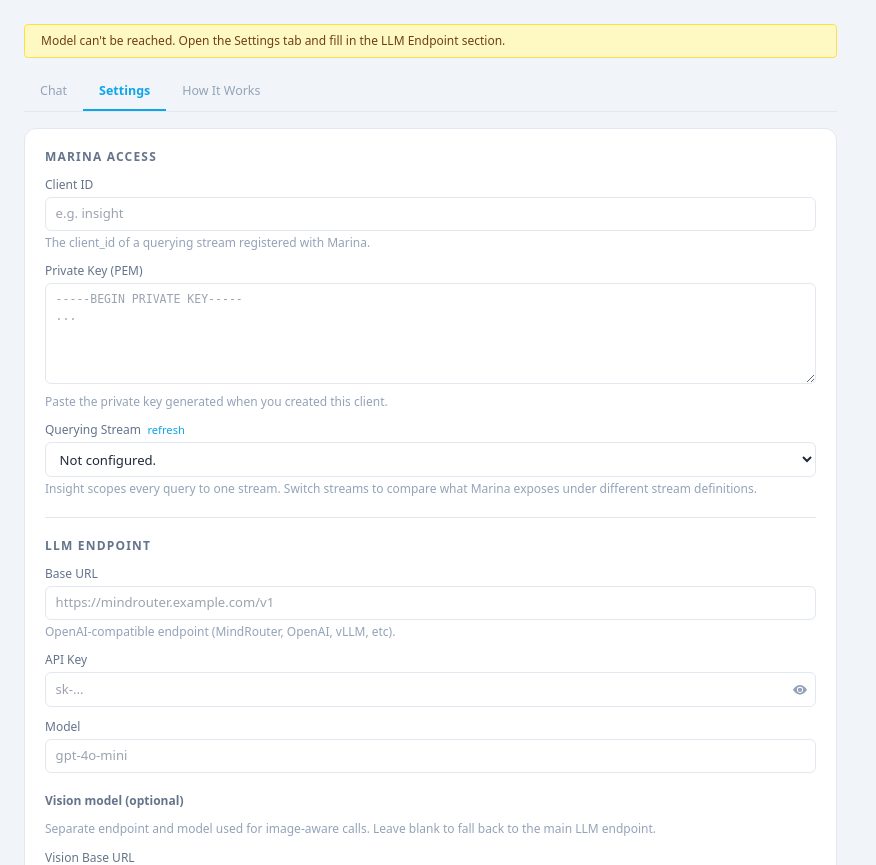
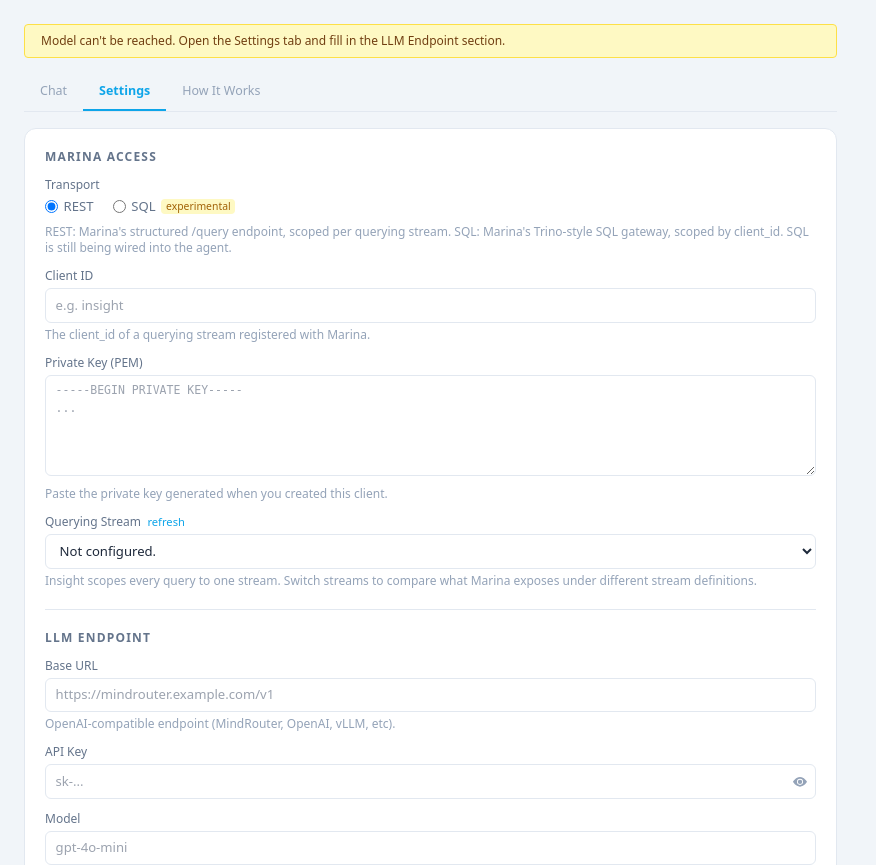
Before and after one commit to AI4RA/lakehouse-insight, a FastAPI app: page / in a window 1280 px wide. Shown: the part 45-910 px from the top of the page, without its empty margins (0-876 px from the left). Run offline with FastAPI, Linux system fonts and the light colour scheme; some libraries are stand-ins or nearby versions.

Commit message:
SQL transport slice 1: Settings selector + storage plumbing
Adds a "Transport: REST / SQL" radio in the Marina Access section of
Settings. The choice is persisted in the credentials file as a new
`transport` field (default "rest" for files written before this change).
When SQL is selected the "Querying Stream" dropdown hides, since the SQL
gateway is client_id-scoped via lakehouse."client_{id}" schemas rather than
per-stream.

What this slice does NOT do yet:

- The /chat endpoint refuses requests when transport=sql with a clear
  message pointing the user back to REST. Slices 2-4 add the actual SQL
  client, schema discovery, and the run_sql tool that replaces query_table
  inside the agent.
- /tables returns an empty payload in SQL mode (its REST /query/schema
  source is stream-scoped); slice 3 introduces SQL schema discovery via
  SHOW TABLES / DESCRIBE against the SQL endpoint.

is_configured() is now transport-aware: SQL mode only requires client_id
and a private key (no stream).

Refs #13

Co-Authored-By: Claude Opus 4.7 (1M context) <noreply@anthropic.com>

```diff
--- a/insight/credentials.py
+++ b/insight/credentials.py
@@ -9,20 +9,27 @@ CREDENTIALS_FILE = os.environ.get(
 )
 
 
-def read() -> tuple[str, str, str]:
-    """Return (client_id, private_key_pem, stream_name). Any may be empty if not configured."""
+def read() -> tuple[str, str, str, str]:
+    """Return (client_id, private_key_pem, stream_name, transport).
+
+    `transport` is "rest" or "sql"; defaults to "rest" for files written
+    before the transport selector existed. Any field may be empty if not
+    configured.
+    """
     try:
         data = json.loads(Path(CREDENTIALS_FILE).read_text())
         return (
             data.get("client_id", ""),
             data.get("private_key", ""),
             data.get("stream_name", ""),
+            data.get("transport", "rest"),
         )
     except Exception:
-        return "", "", ""
+        return "", "", "", "rest"
 
 
-def write(client_id: str, private_key_pem: str, stream_name: str = "") -> None:
+def write(client_id: str, private_key_pem: str, stream_name: str = "",
+          transport: str = "rest") -> None:
     """Persist credentials to disk with mode 0600."""
     path = Path(CREDENTIALS_FILE)
     path.parent.mkdir(parents=True, exist_ok=True)
@@ -30,5 +37,6 @@ def write(client_id: str, private_key_pem: str, stream_name: str = "") -> None:
         "client_id": client_id,
         "private_key": private_key_pem,
         "stream_name": stream_name,
+        "transport": transport,
     }))
     path.chmod(0o600)
--- a/insight/routes.py
+++ b/insight/routes.py
@@ -31,9 +31,14 @@ def register(app: FastAPI, templates: Jinja2Templates) -> None:
 
     @app.get("/", response_class=HTMLResponse, summary="Insight: AI-powered data exploration")
     async def insight_page(request: Request):
-        saved_client_id, saved_key, saved_stream = _credentials.read()
+        saved_client_id, saved_key, saved_stream, saved_transport = _credentials.read()
         llm_cfg = _llm_config.read()
-        marina_configured = bool(saved_client_id and saved_key and saved_stream)
+        # SQL transport scopes by client_id (no stream concept), so stream_name
+        # is only required when transport is REST.
+        if saved_transport == "sql":
+            marina_configured = bool(saved_client_id and saved_key)
+        else:
+            marina_configured = bool(saved_client_id and saved_key and saved_stream)
         llm_configured = bool(
             llm_cfg.get("base_url", "").strip() and llm_cfg.get("model", "").strip()
         )
@@ -43,6 +48,7 @@ def register(app: FastAPI, templates: Jinja2Templates) -> None:
             {
                 "saved_client_id": saved_client_id,
                 "saved_stream": saved_stream,
+                "saved_transport": saved_transport,
                 "is_configured": marina_configured,
                 "llm_configured": llm_configured,
                 "llm_base_url": llm_cfg.get("base_url", ""),
@@ -83,7 +89,7 @@ def register(app: FastAPI, templates: Jinja2Templates) -> None:
 
     @app.get("/streams", summary="List querying streams visible to the saved credentials")
     async def insight_list_streams():
-        client_id, private_key_pem, _ = _credentials.read()
+        client_id, private_key_pem, _, _ = _credentials.read()
         if not client_id or not private_key_pem:
             return JSONResponse({"error": "Not configured."}, status_code=400)
         try:
@@ -103,7 +109,7 @@ def register(app: FastAPI, templates: Jinja2Templates) -> None:
         # whatever is saved when a field is left blank, so partial
         # edits (just rotating the key, just changing the client_id)
         # still work.
-        saved_id, saved_key, _ = _credentials.read()
+        saved_id, saved_key, _, _ = _credentials.read()
         eff_id = (client_id or "").strip() or saved_id
         eff_key = (private_key or "").strip() or saved_key
         if not eff_id or not eff_key:
@@ -116,7 +122,11 @@ def register(app: FastAPI, templates: Jinja2Templates) -> None:
 
     @app.get("/tables", summary="List tables and files visible to the configured stream")
     async def insight_tables():
-        client_id, private_key_pem, stream_name = _credentials.read()
+        client_id, private_key_pem, stream_name, transport = _credentials.read()
+        if transport == "sql":
+            # /tables hits Marina's REST /query/schema, which is stream-scoped.
+            # SQL transport's schema discovery (slice 3) will go elsewhere.
+            return JSONResponse({"tables": [], "files": []})
         if not client_id or not private_key_pem or not stream_name:
             return JSONResponse({"error": "Not configured."}, status_code=400)
         try:
@@ -127,22 +137,24 @@ def register(app: FastAPI, templates: Jinja2Templates) -> None:
         except Exception as e:
             return JSONResponse({"error": str(e)}, status_code=500)
 
-    @app.post("/config", summary="Save client_id, private key, and stream (partial)")
+    @app.post("/config", summary="Save client_id, private key, stream, and transport (partial)")
     async def insight_config(
         client_id: str = Form(""),
         private_key: str = Form(""),
         stream_name: str = Form(""),
+        transport: str = Form(""),
     ):
-        existing_id, existing_key, existing_stream = _credentials.read()
+        existing_id, existing_key, existing_stream, existing_transport = _credentials.read()
         merged_id = client_id.strip() or existing_id
         merged_key = private_key.strip() or existing_key
         merged_stream = stream_name.strip() or existing_stream
-        _credentials.write(merged_id, merged_key, merged_stream)
+        merged_transport = transport.strip() if transport.strip() in ("rest", "sql") else existing_transport
+        _credentials.write(merged_id, merged_key, merged_stream, merged_transport)
         return JSONResponse({"ok": True})
 
     @app.get("/preview/{file_hash}", summary="Proxy a file from Marina for preview rendering")
     async def insight_preview(file_hash: str):
-        client_id, private_key_pem, stream_name = _credentials.read()
+        client_id, private_key_pem, stream_name, _ = _credentials.read()
         if not client_id or not private_key_pem or not stream_name:
             return JSONResponse({"error": "Not configured."}, status_code=400)
         try:
@@ -159,7 +171,17 @@ def register(app: FastAPI, templates: Jinja2Templates) -> None:
         files: str = Form(None),
         history: str = Form(None),
     ):
-        client_id, private_key_pem, stream_name = _credentials.read()
+        client_id, private_key_pem, stream_name, transport = _credentials.read()
+        if transport == "sql":
+            # Slice 4 of the SQL-transport rollout will wire the run_sql tool
+            # into the agent; until then SQL mode is config-only and chat is
+            # gated with a clear message rather than a confusing failure.
+            logger.warning("insight/chat 400: SQL transport selected but not yet wired up")
+            return JSONResponse(
+                {"error": "SQL transport is selected in Settings but the agent isn't wired up to it yet. "
+                          "Switch transport back to REST to chat."},
+                status_code=400,
+            )
         if not client_id or not private_key_pem or not stream_name:
             logger.warning("insight/chat 400: insight credentials not configured")
             return JSONResponse({"error": "Insight not configured."}, status_code=400)
--- a/insight/templates/insight.html
+++ b/insight/templates/insight.html
@@ -70,6 +70,27 @@
           <h3 class="text-xs font-semibold uppercase tracking-widest text-slate-500 mb-3">Marina Access</h3>
           <div class="flex flex-col gap-3">
             <div>
+              <label class="text-xs text-slate-500 font-medium block mb-1">Transport</label>
+              <div style="display:flex;gap:1.2rem">
+                <label style="font-size:0.82rem;display:flex;align-items:center;gap:0.35rem;cursor:pointer">
+                  <input type="radio" name="transport" value="rest"
+                    {% if saved_transport != 'sql' %}checked{% endif %}
+                    onchange="updateTransportUI()">
+                  REST
+                </label>
+                <label style="font-size:0.82rem;display:flex;align-items:center;gap:0.35rem;cursor:pointer">
+                  <input type="radio" name="transport" value="sql"
+                    {% if saved_transport == 'sql' %}checked{% endif %}
+                    onchange="updateTransportUI()">
+                  SQL <span style="font-size:0.65rem;color:#a16207;background:#fef9c3;border-radius:0.25rem;padding:0 0.3rem">experimental</span>
+                </label>
+              </div>
+              <div class="text-xs text-slate-400 mt-1">
+                REST: Marina's structured /query endpoint, scoped per querying stream.
+                SQL: Marina's Trino-style SQL gateway, scoped by client_id. SQL is still being wired into the agent.
+              </div>
+            </div>
+            <div>
               <label class="text-xs text-slate-500 font-medium block mb-1">Client ID</label>
               <input type="text" id="config-client-id"
                 placeholder="e.g. insight"
@@ -90,7 +111,7 @@
                 {% if is_configured %}A key is already saved. Click to replace, or leave the dots and save to keep it.{% else %}Paste the private key generated when you created this client.{% endif %}
               </div>
             </div>
-            <div>
+            <div id="stream-selector-wrap">
               <label class="text-xs text-slate-500 font-medium block mb-1" style="display:flex;align-items:center;gap:0.4rem">
                 Querying Stream
                 <button type="button" onclick="loadStreams()" class="text-xs"
@@ -789,9 +810,21 @@ async function loadStreams() {
   }
 }
 
+function updateTransportUI() {
+  // Hide the stream selector when SQL transport is active -- the SQL surface
+  // is client_id-scoped (lakehouse."client_{id}"), there's no stream concept
+  // to bind a selector to.
+  var sqlChecked = !!document.querySelector('input[name="transport"][value="sql"]:checked');
+  var streamWrap = document.getElementById('stream-selector-wrap');
+  if (streamWrap) streamWrap.style.display = sqlChecked ? 'none' : '';
+}
+
 // On page load: stream picker uses the SAVED credentials (GET /streams).
 // If nothing is saved yet, the call fails and the dropdown shows the error.
-document.addEventListener('DOMContentLoaded', function() { loadStreams(); });
+document.addEventListener('DOMContentLoaded', function() {
+  updateTransportUI();
+  loadStreams();
+});
 
 // When the user types or pastes a private key in the settings UI, query
 // Marina with the TYPED key (not the saved one) so they can see which
@@ -862,6 +895,8 @@ function saveAllSettings() {
   fdConfig.append('client_id', val('config-client-id'));
   fdConfig.append('private_key', valUnlessMasked('config-private-key'));
   fdConfig.append('stream_name', val('config-stream-name'));
+  var selectedTransport = (document.querySelector('input[name="transport"]:checked') || {}).value || 'rest';
+  fdConfig.append('transport', selectedTransport);
 
   var fdLlm = new FormData();
   fdLlm.append('base_url', val('llm-base-url'));
```
